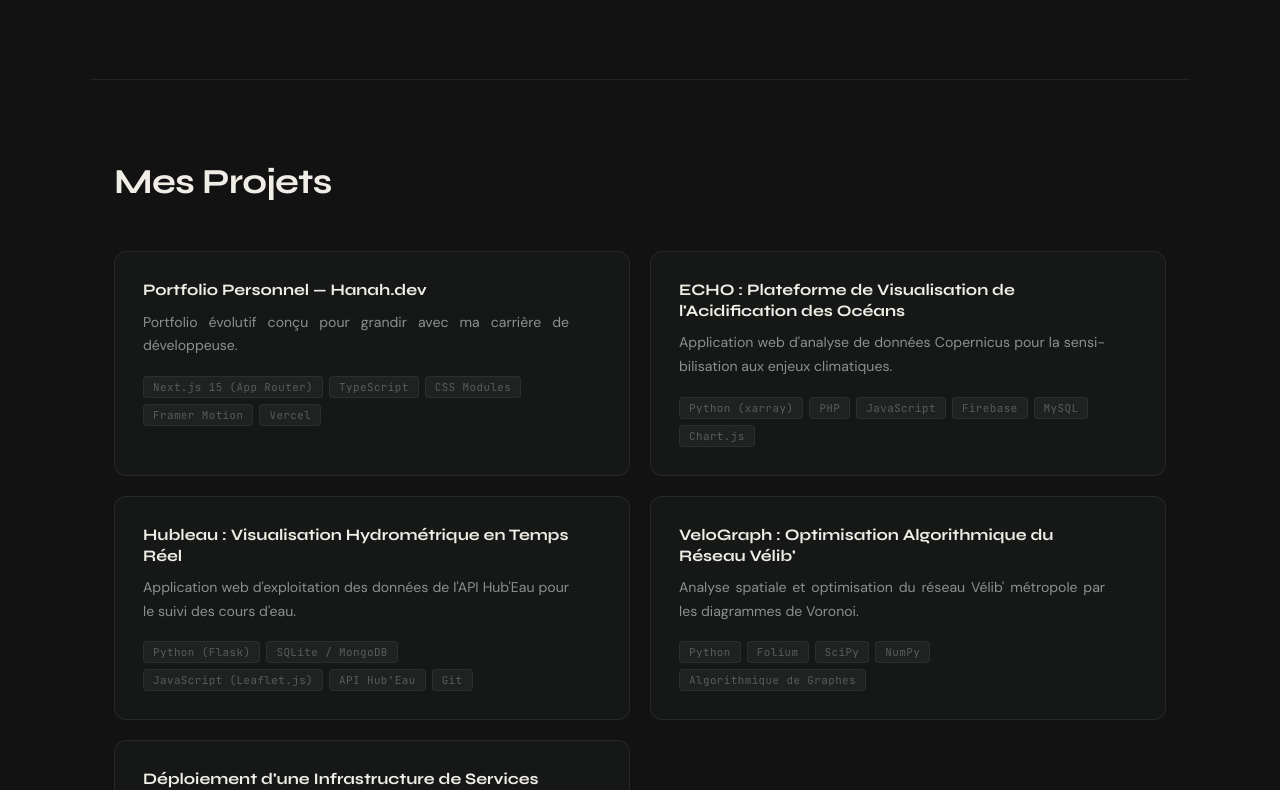
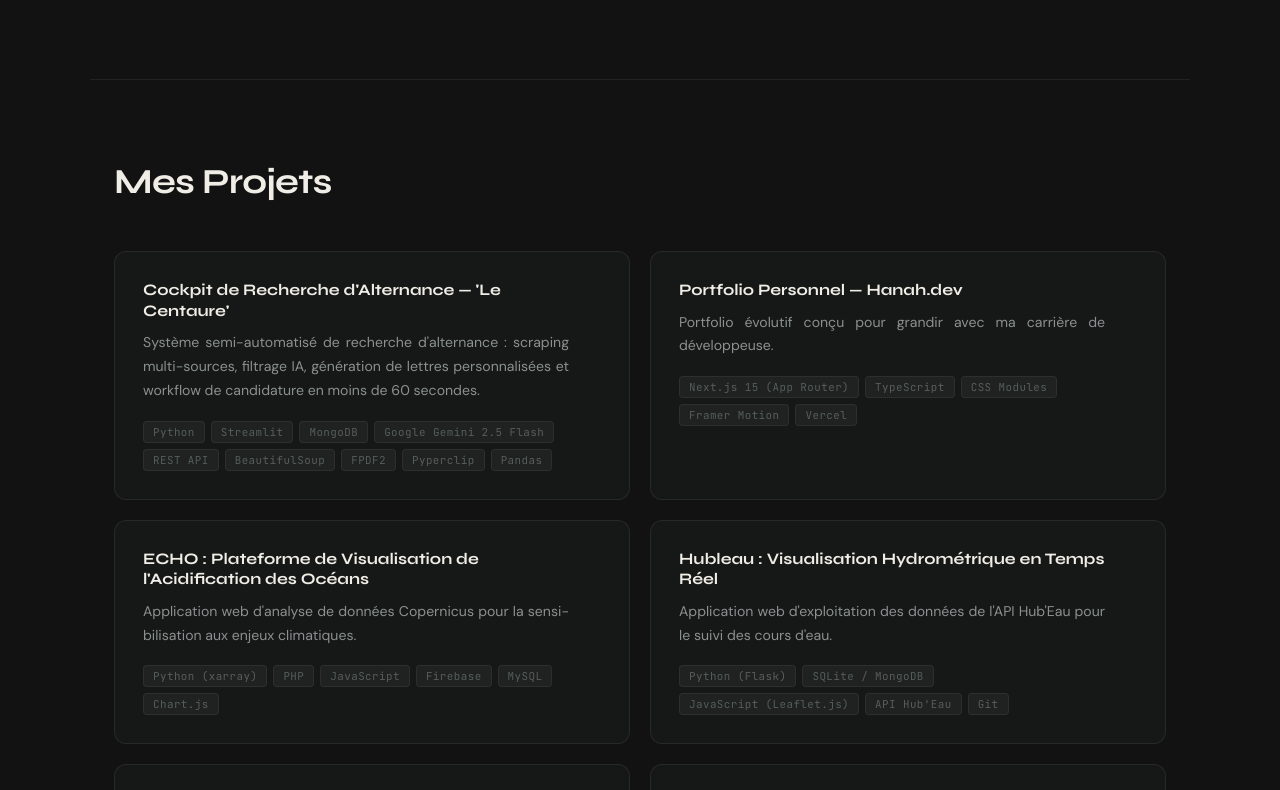
Before and after one commit to sahHanah44/Portfolio_Hanah_Sahmoune, a Next.js app in the folder mon-portfolio/: page / in a window 1280 px wide. Shown: the part 2010-2800 px from the top of the page. Built offline with nearby package versions, Linux system fonts and the light colour scheme.

Commit message:
`Added new project to data/project.ts file`

```diff
--- a/mon-portfolio/src/data/project.ts
+++ b/mon-portfolio/src/data/project.ts
@@ -16,6 +16,31 @@ export interface Project {
 }
 
 export const myProjects: Project[] = [
+  {
+  id: 7,
+  slug: "Cockpit-Jobboard",
+  date: "05/2026 – en cours",
+  title: "Cockpit de Recherche d'Alternance — 'Le Centaure'",
+  description: "Système semi-automatisé de recherche d'alternance : scraping multi-sources, filtrage IA, génération de lettres personnalisées et workflow de candidature en moins de 60 secondes.",
+  technologies: [
+    "Python",
+    "Streamlit",
+    "MongoDB",
+    "Google Gemini 2.5 Flash",
+    "REST API",
+    "BeautifulSoup",
+    "FPDF2",
+    "Pyperclip",
+    "Pandas",
+  ],
+  context: "Face à la compétitivité du marché de l'alternance, j'ai conçu et développé seule un outil complet pour automatiser ma propre recherche d'emploi.  L'idée centrale est celle du 'Centaure' : un système hybride où l'IA fait le travail intellectuel (analyse, rédaction, scoring) et l'humain garde le contrôle de l'envoi final. Le projet agrège des offres depuis plusieurs sources (La Bonne Alternance via API gouvernementale), les filtre selon mon profil CV réel, génère des lettres de motivation ultra-personnalisées via Gemini 2.5, et orchestre un workflow complet de candidature — de la découverte de l'offre à l'ouverture du formulaire en moins de 60 secondes. J'en suis l'unique conceptrice, développeuse et chef de projet.",
+  methodology: "J'ai adopté une architecture modulaire en 4 piliers indépendants : le Radar (scrapers), la Mémoire (MongoDB avec logique Upsert intelligente pour ne jamais écraser les statuts de candidature), le Cerveau (Gemini avec un Prompt System strict — blacklist de mots pour produire des lettres qualitative), et le Cockpit (dashboard Streamlit interactif). Le filtrage des offres repose sur une logique à 3 niveaux : élimination par mots interdits (CDI, stage, CFA...), validation par mots-clés CV (Python, React, SQL...), puis scoring de pertinence /100 basé sur les mots bonus. J'ai travaillé de manière itérative (Agile) : chaque module a été développé, testé et validé indépendamment avant intégration. Le projet intègre également un module 'Apporte ton offre' permettant de coller n'importe quelle URL (LinkedIn, Indeed) pour générer instantanément une lettre adaptée.",
+  githubUrl: "https://github.com/sahHanah44/Automatisation_jobBoard",
+  videoUrl: "https://www.youtube.com/embed/dgTpKXpZMws",
+  diagrams: [
+      "/cokpit/architecture_Cokpit.png"
+  ]
+},
   {
   id: 6,
   slug: "portfolio-personnel-nextjs",
```
Also changed, not shown: mon-portfolio/public/cokpit/architecture_Cokpit.png (added).
